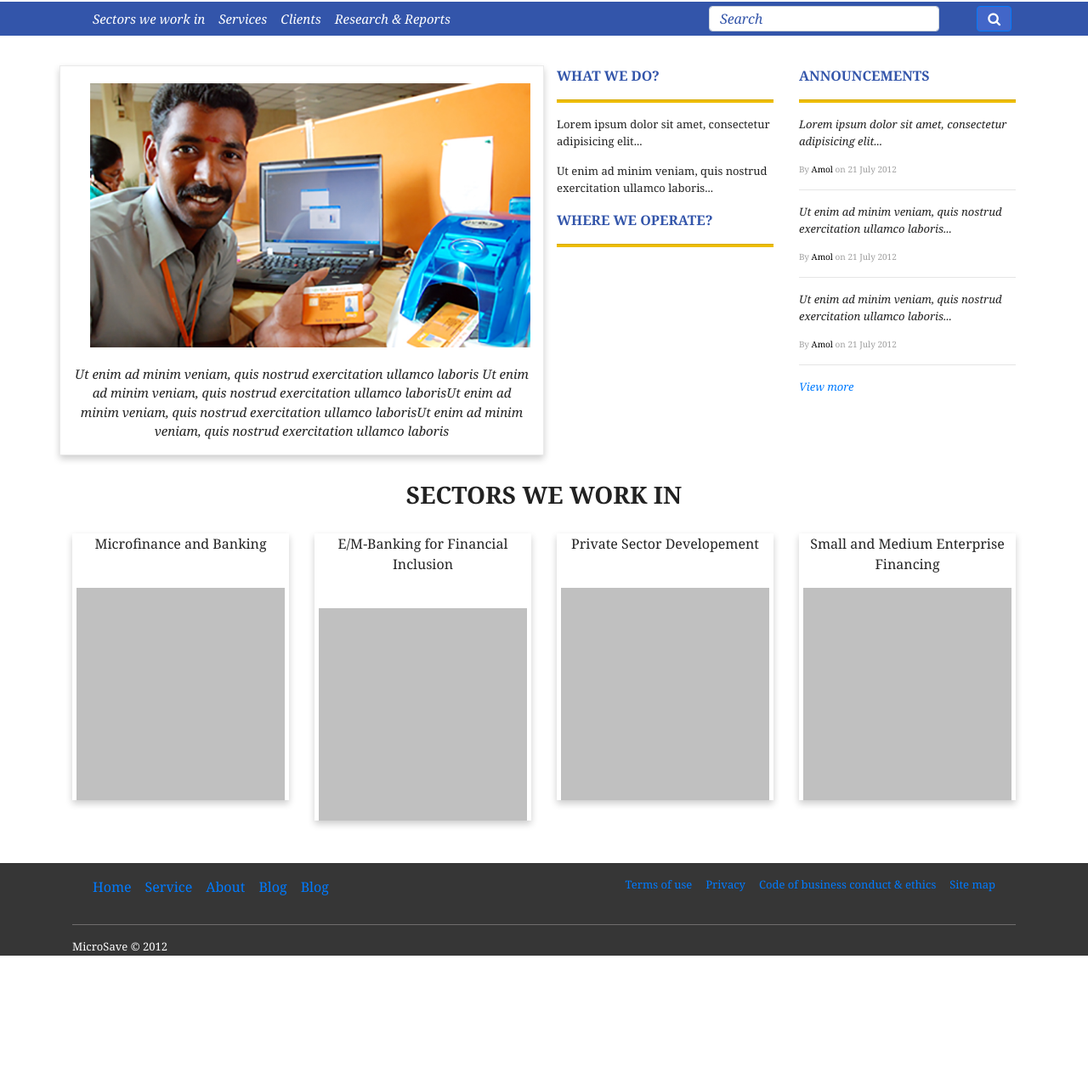
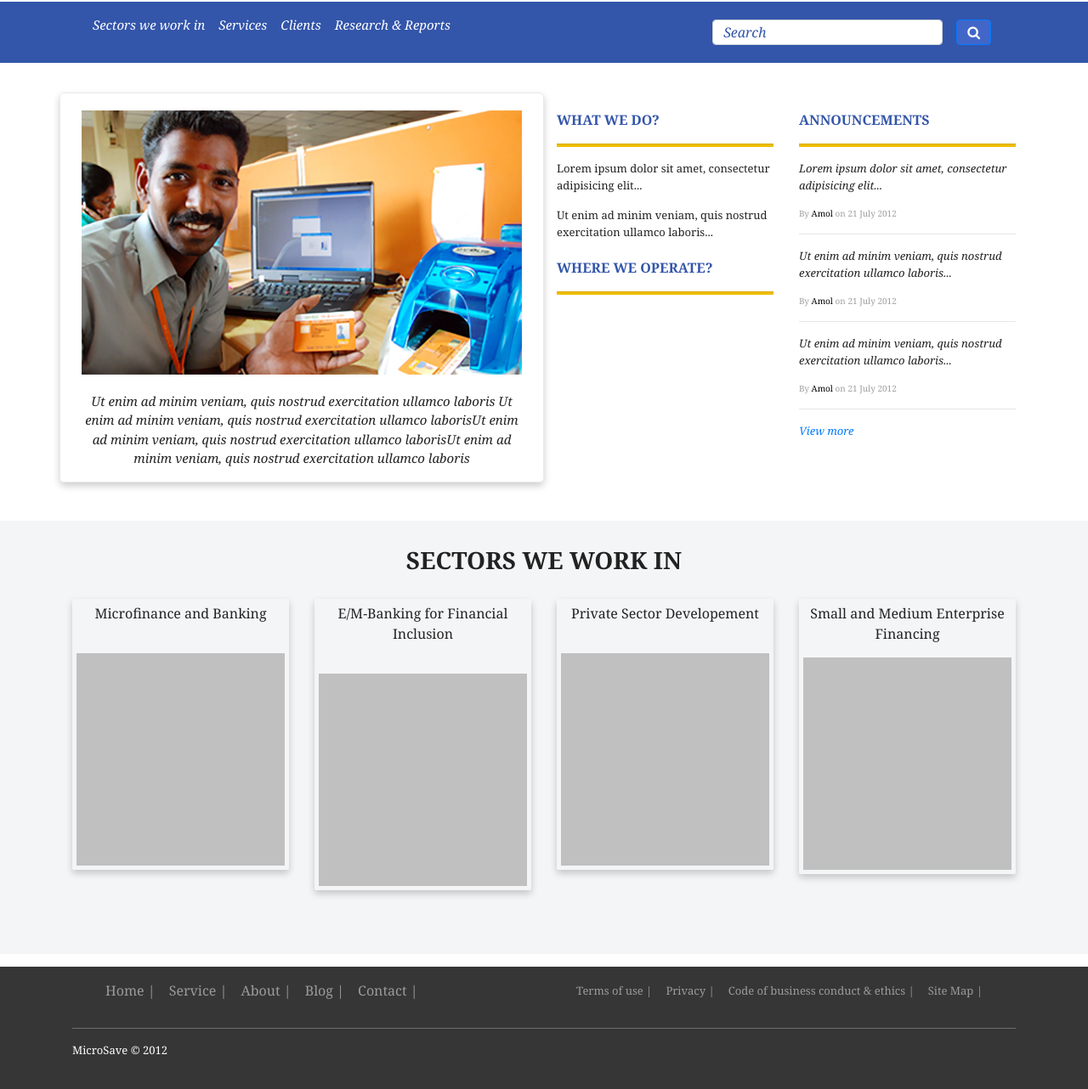
Before and after one commit to VinayDubey-Webonise/AssignmentFrontend, a plain HTML site: page index.html in a window 1280 px wide. Shown: the part 78-1360 px from the top of the page at 85% size. Before the commit the page ends 1238 px from the top, so only its background shows below. Drawn offline with nearby package versions, Linux system fonts and the light colour scheme.

Commit message:
Commit 2

```diff
--- a/css/style.css
+++ b/css/style.css
@@ -8,16 +8,16 @@ body{
   vertical-align: middle;
   background-color: #3355aa;
   font-size: 15px;
-  height: 40px;
+  min-height: 40px;
 }
 
-#topNavigation{
+.topNavigation{
   vertical-align: middle;
   background-color: #3355aa;
-  height: 40px;
+  min-height: 40px;
 }
 
-#topNavigationSearchBar{
+.topNavigationSearchBar{
   vertical-align: middle;
   height: 30px;
   margin: 5px;
@@ -25,7 +25,7 @@ body{
   font-style: italic;
 }
 
-#topNavigationSearchBtn{
+.topNavigationSearchBtn{
   vertical-align: middle;
   background-color: #4266c8;
   height: 30px;
@@ -33,14 +33,23 @@ body{
   padding-top:2px;
 }
 
-#navlinks{
+.navlinks{
   font-style: italic;
   color: #fff;
 }
 
-#articleSection{
-  margin-top: 35px;
-  margin-bottom: 45px
+.articleSectionBox{
+ box-shadow: 0 5px 5px -5px #333;
+}
+
+.articleSection{
+  padding-top: 35px;
+  padding-bottom: 45px;
+}
+
+.sectorSectionBox{
+  padding-bottom: 75px;
+  background-color: #f4f5f7;
 }
 
 .headerSection{
@@ -50,11 +59,11 @@ body{
 }
 
 .headerLogo{
-  margin: 5px;
+  margin: 5px 0px 5px 0px;
 }
 
 .bannerImage{
-  margin: 10px;
+  margin: 10px 10px 10px 0px;
   padding: 10px;
   width: 100%;
 }
@@ -63,19 +72,21 @@ body{
   text-align: center;
   font-style: italic;
   font-size: 15px;
+  padding: 0px 10px 0px 10px;
 }
 
-#bannerSection{
+.bannerSection{
   border: 1px solid #eaeaea;
   box-shadow: 0 4px 8px 0 rgba(0,0,0,0.2);
+  border-radius: 5px;
 }
 
 .articleHeading{
   font-size:16px;
   color: #3355aa;
   font-weight: bold;
+  margin-top: 20px;
 }
-
 
 .articleSeperator{
   height: 3px;
@@ -96,7 +107,7 @@ body{
   color: #000;
 }
 
-#viewMore{
+.viewMore{
   font-style: italic;
 }
 
@@ -113,28 +124,42 @@ body{
 }
 
 .sectorCard{
-  box-shadow: 0 4px 8px 0 rgba(0,0,0,0.2);
+   box-shadow: 0 4px 8px 0 rgba(0,0,0,0.2);
+  padding-top: 5px;
+  padding-bottom: 5px;
+  border-radius: 2px;
  }
 
 .blankBlock{
   background-color:#C0C0C0;
   height:250px;
-  margin:5px;
+  margin-left: 5px;
+  margin-right: 5px;
 }
+
 
 footer{
   background-color: #363636;
   color: #fff;
-  margin-bottom: 35px;
+  padding-bottom: 35px;
   margin-top: 15px;
 }
 
-#footerNavFirst{
+.footerNavFirst{
   font-size: 16px;
+  color: #7f7f82;
+}
+
+
+.footerNavSecond{
+  font-size: 13px;
+  color: #7f7f82;
+}
+
+.footerActiveLinks{
   color: #fff;
 }
 
-
-#footerNavSecond{
-  font-size: 13px;
+.footerHr{
+  background-color: #7c7979;
 }
--- a/index.html
+++ b/index.html
@@ -11,9 +11,10 @@
   </head>
   <body>
 
+<!-- Header section-->
     <header class="headerSection">
       <div class="container">
-        <div class="row">
+        <div class="row no-gutters">
           <div class="col-sm-12">
             <img class="headerLogo" src="images/logo.png">
           </div>
@@ -21,40 +22,42 @@
       </div>
     </header>
 
+<!-- Top navigation bar-->
     <div class="topNavigationSection">
       <div class="container">
         <div class="row">
           <div class="col-sm-6">
-            <nav id="topNavigation" class="navbar navbar-expand-sm">
+            <nav class="navbar navbar-expand-sm topNavigation">
               <ul class="navbar-nav">
                 <li class="nav-item">
-                  <a id="navlinks" class="nav-link" href="#">Sectors we work in</a>
+                  <a class="nav-link navlinks" href="#">Sectors we work in</a>
                 </li>
                 <li class="nav-item">
-                  <a id="navlinks" class="nav-link" href="#">Services</a>
+                  <a class="nav-link navlinks" href="#">Services</a>
                 </li>
                 <li class="nav-item">
-                  <a id="navlinks" class="nav-link" href="#">Clients</a>
+                  <a class="nav-link navlinks" href="#">Clients</a>
                 </li>
                 <li class="nav-item">
-                  <a id="navlinks" class="nav-link" href="#">Research &#38; Reports</a>
+                  <a class="nav-link navlinks" href="#">Research &#38; Reports</a>
                 </li>
               </ul>
             </nav>
           </div>
 
-          <div class="col-sm-5">
+          <div class="col-sm-6">
             <div class="form-group">
               <div class="float-right">
-                <input id="topNavigationSearchBar" type="text" class="form-control" value="Search">
-              </div>
-            </div>
-          </div>
-
-          <div class="col-sm-1">
-            <div class="form-group">
-              <div class="float-right">
-                <button id="topNavigationSearchBtn" type="button" class="btn btn-primary fa fa-search center-block"></button>
+                <nav class="navbar navbar-expand-sm topNavigation">
+                  <ul class="navbar-nav">
+                    <li class="nav-item">
+                      <a class="nav-link navlinks" href="#"><input type="text" class="form-control topNavigationSearchBar" value="Search"></a>
+                    </li>
+                    <li class="nav-item">
+                      <a class="nav-link navlinks" href="#"><button type="button" class="btn btn-primary fa fa-search center-block topNavigationSearchBtn"></button></a>
+                    </li>
+                  </ul>
+                </nav>
               </div>
             </div>
           </div>
@@ -62,9 +65,11 @@
       </div>
     </div>
 
-    <div class="container" id="articleSection">
+<!-- Main article section-->
+    <div class="articleSectionBox">
+      <div class="container articleSection">
       <div class="row">
-        <div class="col-sm-6" id="bannerSection">
+        <div class="col-sm-6 bannerSection">
           <image class="bannerImage" src="images/banner.jpg">
           <p class="bannerText">Ut enim ad minim veniam, quis nostrud exercitation ullamco laboris
             Ut enim ad minim veniam, quis nostrud exercitation ullamco laborisUt enim ad minim veniam, quis nostrud exercitation ullamco laborisUt enim ad minim veniam, quis nostrud exercitation ullamco laboris
@@ -92,10 +97,15 @@
           <p class="articleContent">Ut enim ad minim veniam, quis nostrud exercitation ullamco laboris...</p>
           <p class="articleAuthor">By <span class="authorName">Amol</span> on 21 July 2012</p>
           <hr>
-          <span id="viewMore"><a href="#">View more</a></span>
+          <span class="viewMore"><a href="#">View more</a></span>
         </div>
       </div>
+      </div>
+    </div>
 
+<!-- Sector section-->
+    <div class="sectorSectionBox">
+    <div class="container sectorSection">
       <div class="row">
         <div class="col-sm-12 ">
             <p class="sectorHeader">SECTORS WE WORK IN</p>
@@ -105,85 +115,64 @@
         <div class="col-sm-3">
           <div class="sectorCard">
             <p class="sectorSubHeader">Microfinance and Banking</p><br>
-            <div class="blankBlock">
-            </div>
+            <span class="align-baseline"><div class="blankBlock"></div></span>
           </div>
         </div>
         <div class="col-sm-3">
           <div class="sectorCard">
             <p class="sectorSubHeader">E/M-Banking for Financial Inclusion</p><br>
-            <div class="blankBlock">
-            </div>
+            <span class="align-baseline"><div class="blankBlock"></div></span>
           </div>
         </div>
         <div class="col-sm-3">
           <div class="sectorCard">
             <p class="sectorSubHeader">Private Sector Developement</p><br>
-            <div class="blankBlock">
-            </div>
+            <span class="align-baseline"><div class="blankBlock"></div></span>
           </div>
         </div>
         <div class="col-sm-3">
           <div class="sectorCard">
             <p class="sectorSubHeader">Small and Medium Enterprise Financing</p>
-            <div class="blankBlock">
-            </div>
+            <span class="align-baseline"><div class="blankBlock"></div></span>
+
           </div>
         </div>
       </div>
     </div>
+    </div>
 
+<!-- Footer section-->
     <footer class="page-footer">
       <div class="container">
         <div class="row">
-          <div class="col-sm-6">
-            <nav class="navbar navbar-expand-sm" id="footerNavFirst">
-              <ul class="navbar-nav">
-                <li class="nav-item">
-                  <a class="nav-link" href="#">Home</a>
-                </li>
-                <li class="nav-item">
-                  <a class="nav-link" href="#">Service</a>
-                </li>
-                <li class="nav-item">
-                  <a class="nav-link" href="#">About</a>
-                </li>
-                <li class="nav-item">
-                  <a class="nav-link" href="#">Blog</a>
-                </li>
-                <li class="nav-item">
-                  <a class="nav-link" href="#">Blog</a>
-                </li>
-              </ul>
-            </nav>
-          </div>
-          <div class="col-sm-6">
-            <nav class="navbar navbar-expand-sm float-right" id="footerNavSecond">
-              <ul class="navbar-nav">
-                <li class="nav-item">
-                  <a class="nav-link" href="#">Terms of use</a>
-                </li>
-                <li class="nav-item">
-                  <a class="nav-link" href="#">Privacy</a>
-                </li>
-                <li class="nav-item">
-                  <a class="nav-link" href="#">Code of business conduct &#38; ethics</a>
-                </li>
-                <li class="nav-item">
-                  <a class="nav-link" href="#">Site map</a>
-                </li>
-              </ul>
+          <div class="col-sm-12">
+            <nav class="navbar navbar-expand-sm navbar-dark">
+              <div class="container-fluid">
+                <ul class="nav navbar-nav footerNavFirst">
+                  <li class="nav-item"><a class="nav-link Active footerActiveLinks" href="#">Home | </a></li>
+
+                  <li class="nav-item"><a class="nav-link" href="#">Service | </a></li>
+                  <li class="nav-item"><a class="nav-link" href="#">About | </a></li>
+                  <li class="nav-item"><a class="nav-link" href="#">Blog | </a></li>
+                  <li class="nav-item"><a class="nav-link" href="#">Contact | </a></li>
+                </ul>
+                <ul class="nav navbar-nav navbar-right footerNavSecond">
+                  <li class="nav-item"><a class="nav-link" href="#">Terms of use | </a></li>
+                  <li class="nav-item"><a class="nav-link" href="#">Privacy | </a></li>
+                  <li class="nav-item"><a class="nav-link" href="#">Code of business conduct &#38; ethics | </a></li>
+                  <li class="nav-item"><a class="nav-link" href="#">Site Map | </a></li>
+                </ul>
+              </div>
             </nav>
           </div>
         </div>
 
-        <hr style="background-color: #7c7979">
+        <hr class="footerHr">
 
         <div class="row">
           <div class="col-sm-12">
-            <span>MicroSave &#169; 2012</span>
+            <span class="copyrightSection">MicroSave &#169; 2012</span>
           </div>
-
         </div>
       </div>
     </footer>
```
